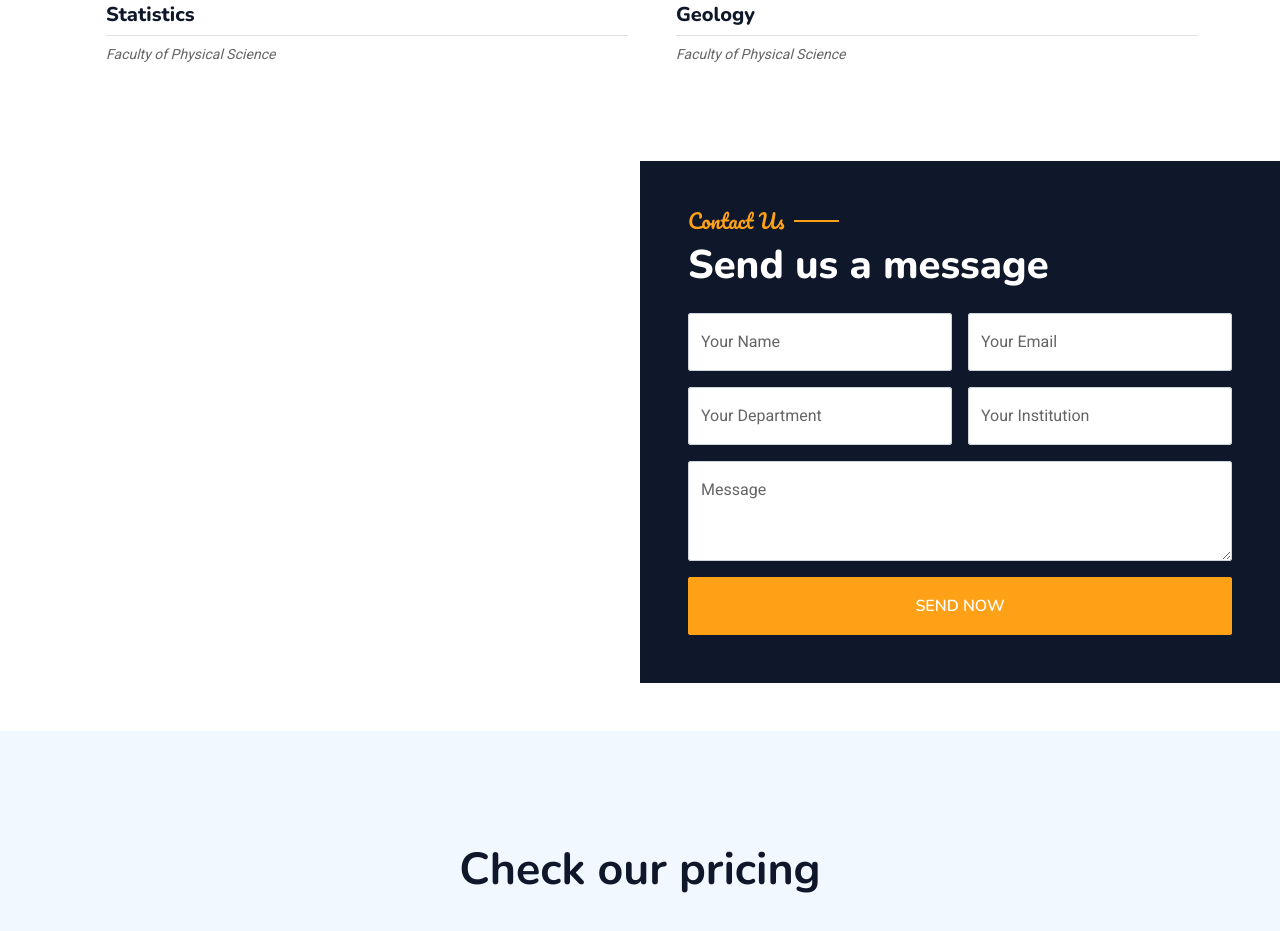
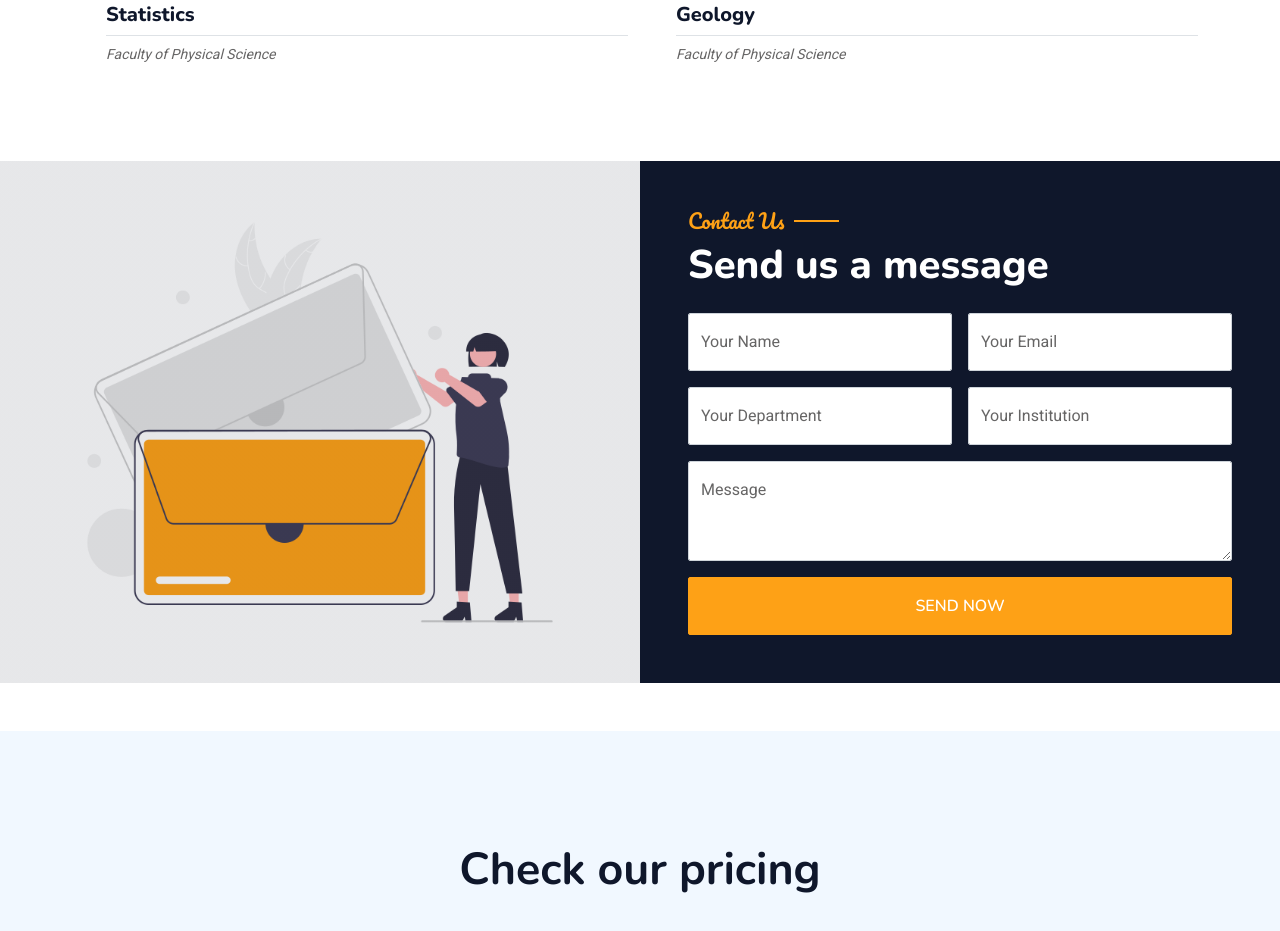
Before and after one commit to MozamVip/falconproject, a plain HTML site: page index.html in a window 1280 px wide. Shown: the part 2076-3007 px from the top of the page. Drawn offline with nearby package versions, Linux system fonts and the light colour scheme.

Commit message:
Update index.html

```diff
--- a/index.html
+++ b/index.html
@@ -554,6 +554,9 @@
         <div class="container-xxl py-5 px-0 wow fadeInUp" data-wow-delay="0.1s">
             <div class="row g-0">
                 <div class="col-md-6">
+			<div class="video">
+
+                    </div>
 
                 </div>
                 <div class="col-md-6 bg-dark d-flex align-items-center">
```
